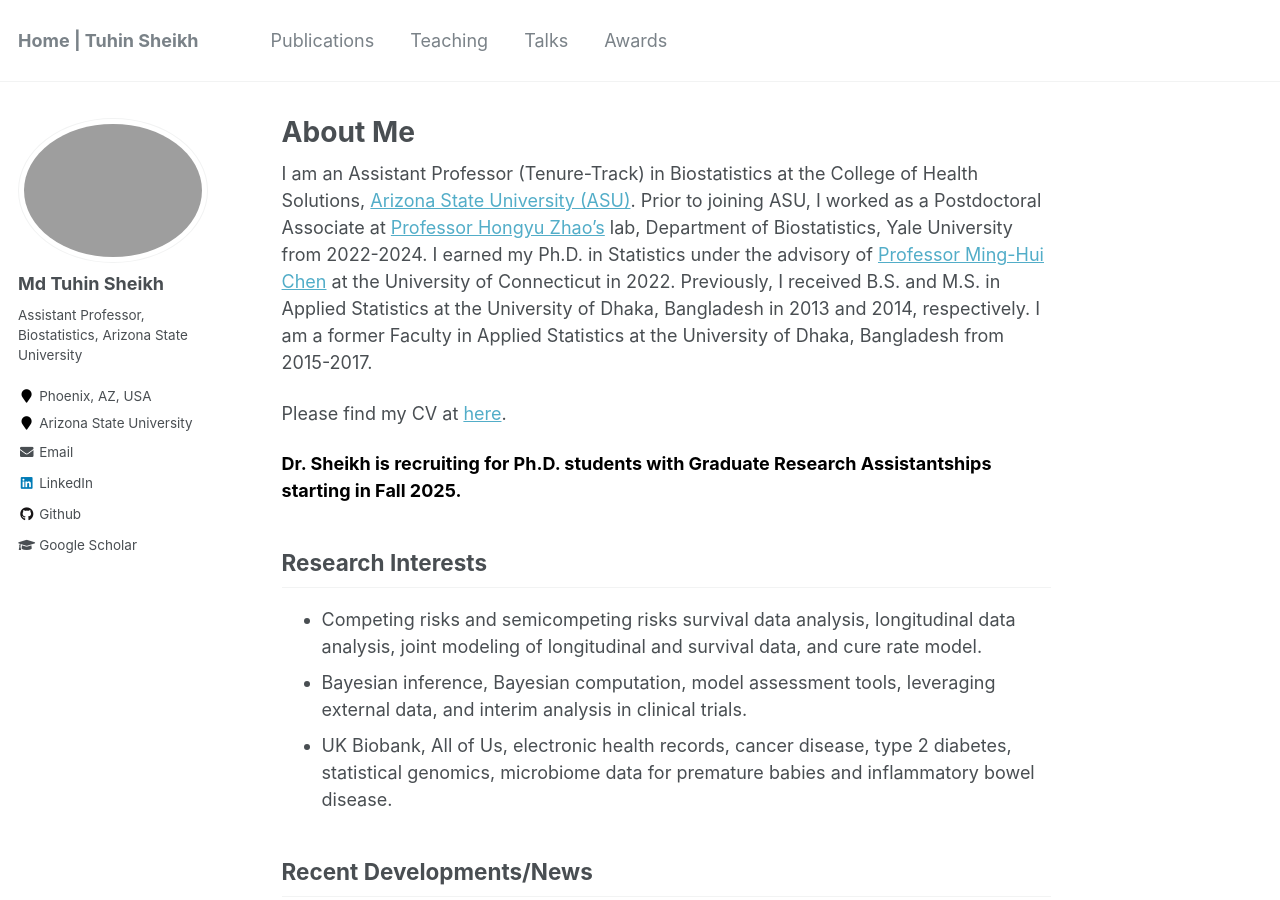
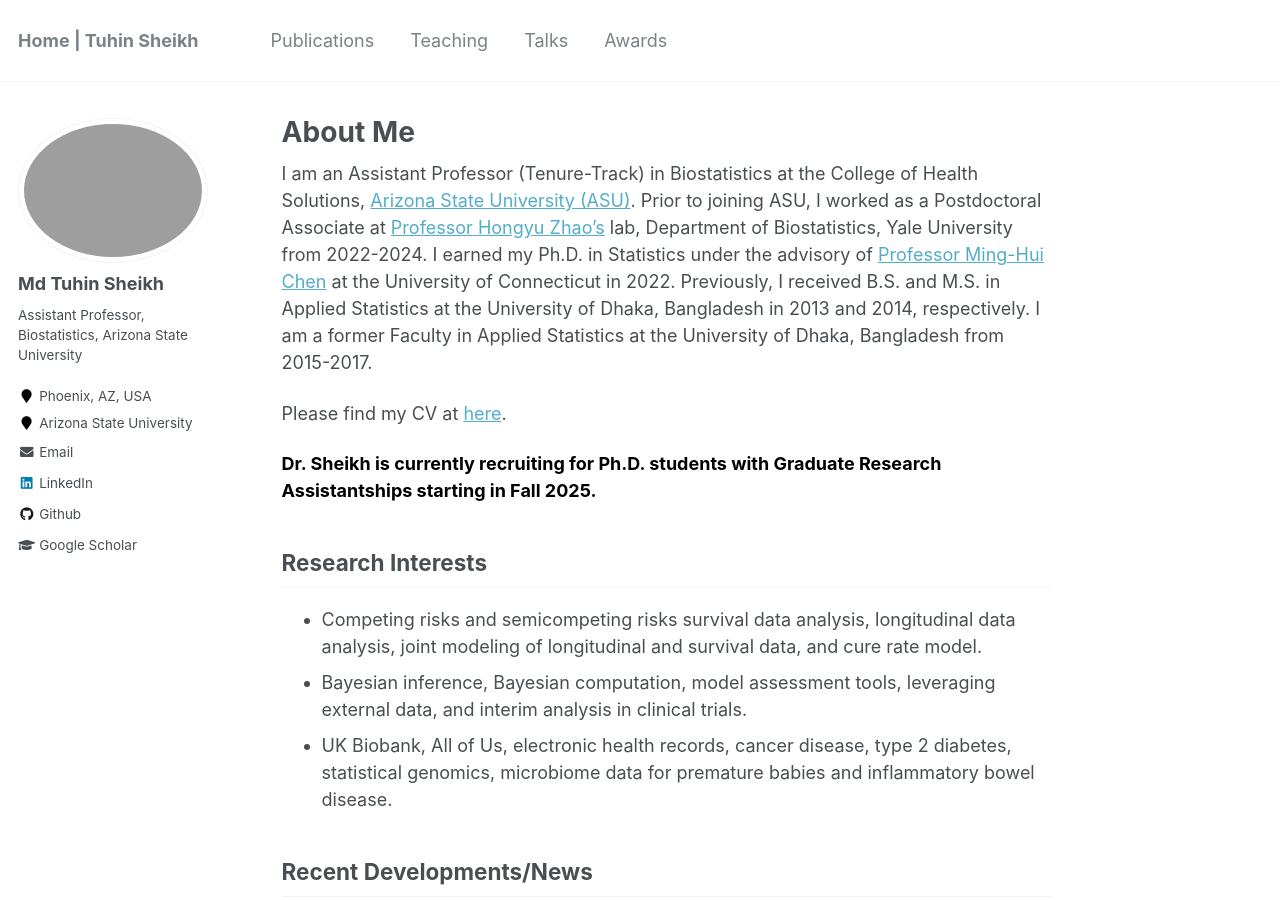
Before and after one commit to mdtuhinsheikh/mdtuhinsheikh.github.io, a Jekyll site: the page built from _pages/about.md, in a window 1280 px wide and 900 px high. Built offline with Jekyll 4.4.1, drawn with Linux system fonts in a browser that asks for light colours.

Commit message:
Update about.md

```diff
--- a/_pages/about.md
+++ b/_pages/about.md
@@ -11,7 +11,7 @@ I am an Assistant Professor (Tenure-Track) in Biostatistics at the College of He
 
 Please find my CV at [here](https://www.dropbox.com/scl/fi/sy1u8rr8v88s0ng293otr/CV_Sheikh_MdTuhin.pdf?rlkey=zlmn2gvg8p777acfznzz37e62&st=xu7fvckw&dl=0){:target="_blank"}.
 
-<strong style="color:black;">Dr. Sheikh is recruiting for Ph.D. students with Graduate Research Assistantships starting in Fall 2025.</strong>
+<strong style="color:black;">Dr. Sheikh is currently recruiting for Ph.D. students with Graduate Research Assistantships starting in Fall 2025.</strong>
 
 ## Research Interests
 - Competing risks and semicompeting risks survival data analysis, longitudinal data analysis, joint modeling of longitudinal and survival data, and cure rate model.
```
